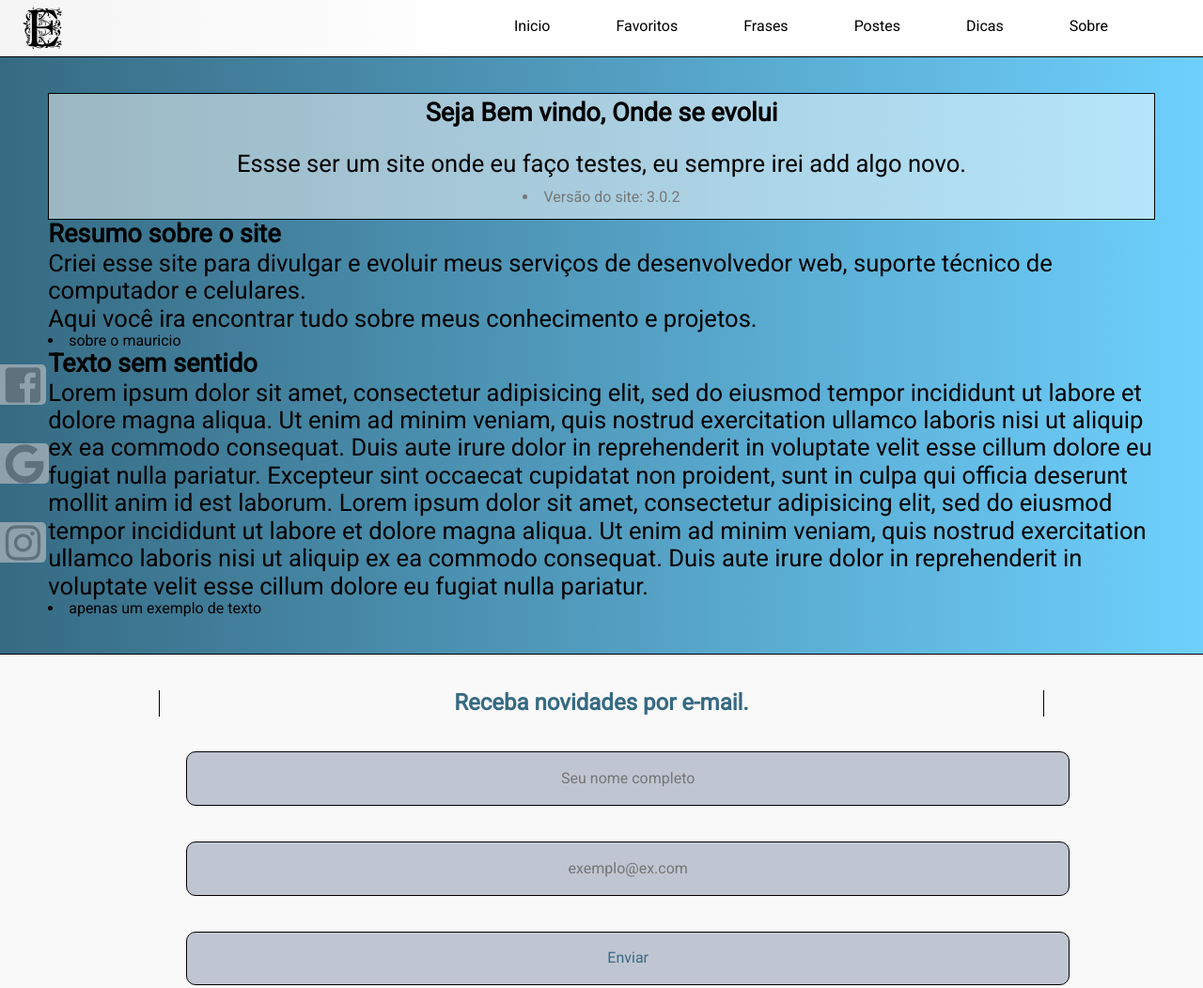
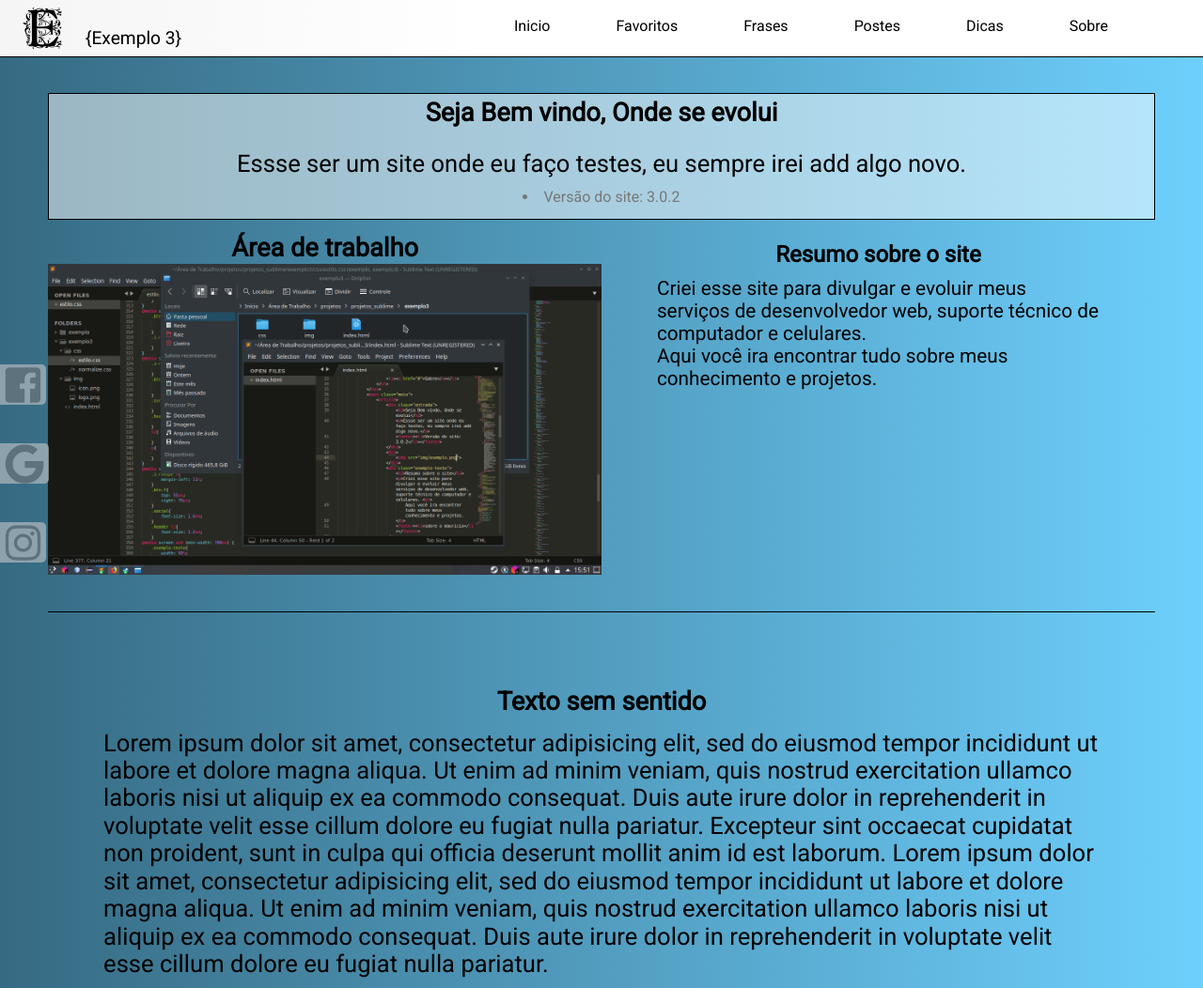
Before and after one commit to racheter/exemplo, a plain HTML site: page index.html in a window 1280 px wide. Shown: the top 1052 px of the page at 94% size. Drawn offline with nearby package versions, Linux system fonts and the light colour scheme.

Commit message:
Update index.html

```diff
--- a/index.html
+++ b/index.html
@@ -16,9 +16,10 @@
 	 	<script src="https://code.jquery.com/jquery-3.3.1.js" integrity="sha256-2Kok7MbOyxpgUVvAk/HJ2jigOSYS2auK4Pfzbm7uH60=" crossorigin="anonymous"></script>
 	 </head>
 	 <body>
-	 	<header class="area">
-	 		<div class="header area">
+	 	<header class="topo">
+	 		<div class="header">
 		 		<a href="index.html"><h1 class="logo">Exemplo 3.0</h1></a>
+		 		<li>{Exemplo 3}</li>
 		 		<button class="btn-menu"><i class="fas fa-bars fa-2x"></i></button>
 	 		</div>
 	 		<nav class="menu">
@@ -32,21 +33,25 @@
 	 				<li><a href="#">Sobre</a></li>
 	 			</ul>
 	 		</nav>
-	 		<main class="meio area">
+	 		<main class="meio">
 		 		<article>
-		 			<div class="entrada area">
+		 			<div class="entrada">
 		 				<h2>Seja Bem vindo, Onde se evolui</h2>
 		 				<p>Essse ser um site onde eu faço testes, eu sempre irei add algo novo.</p>
 		 				<footer><li>Versão do site: 3.0.2</li></footer>
 		 			</div>
-		 			<div class="exemplo-texto area">
+		 			<div class="imagen">
+		 				<h2>Área de trabalho</h2>
+		 				<img src="img/exemplo.png" title="print" alt="html e css">
+		 			</div>
+		 			<div class="exemplo-texto1">
 		 				<h2>Resumo sobre o site</h2>
 		 				<p>Criei esse site para divulgar e evoluir meus serviços de desenvolvedor web, suporte técnico de computador e celulares. <br>
 		 					Aqui você ira encontrar tudo sobre meus conhecimento e projetos.
 		 				</p>
 		 				<footer><li>sobre o mauricio</li></footer>
 		 			</div>
-		 			<div class="exemplo-texto area">
+		 			<div class="exemplo-texto2">
 		 				<h2>Texto sem sentido</h2>
 		 				<p>Lorem ipsum dolor sit amet, consectetur adipisicing elit, sed do eiusmod
 		 				tempor incididunt ut labore et dolore magna aliqua. Ut enim ad minim veniam,
@@ -65,7 +70,7 @@
 	 		</main>
 	 	</header>
 	 	<aside class="adicional">
-	 		<div class="social area">
+	 		<div class="social">
 		 		<a href="#" class="btn-face"><i class="fab fa-facebook-square fa-lg"></i></a>
 		 	</div>
 	 		<div class="social">
@@ -75,18 +80,21 @@
 				<a href="#" class="btn-insta"><i class="fab fa-instagram fa-lg"></i></a>
 			</div>
 	 	</aside>
-	 	<section class="baixo area">
-	 		<div class="cadastro area">
+	 	<section class="baixo">
+	 		<div class="cadastro">
 	 			<form method="post" action="">
 	 				<h3>Receba novidades por e-mail.</h3>
-	 				<input type="name" name="nome" placeholder="Seu nome completo">
-	 				<input type="email" name="email" placeholder="exemplo@ex.com">
+	 				<div class="email">
+	 					<input type="email" name="email" placeholder="exemplo@ex.com">
+	 				</div>
+	 				<div class="btn-email">
 	 				<input type="submit" value="Enviar">
+	 				</div>
 	 			</form>
 	 		</div>
 	 	</section>
 	 	<footer class="rodape">
-	 		<div class="i-rodape area">
+	 		<div class="i-rodape">
 	 			<ul>
 	 				<li><a href="#">Ajuda</a></li>
 	 				<li><a href="#">Termos</a></li>
```
